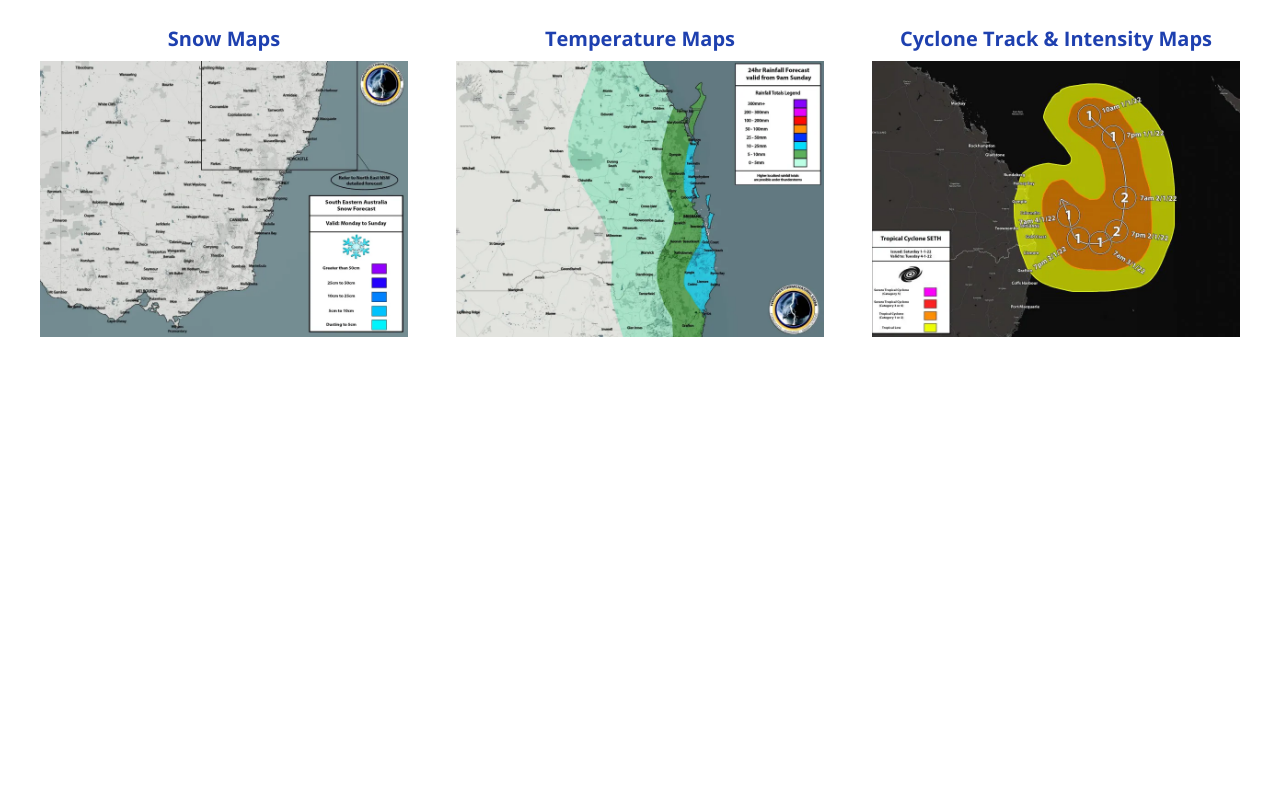
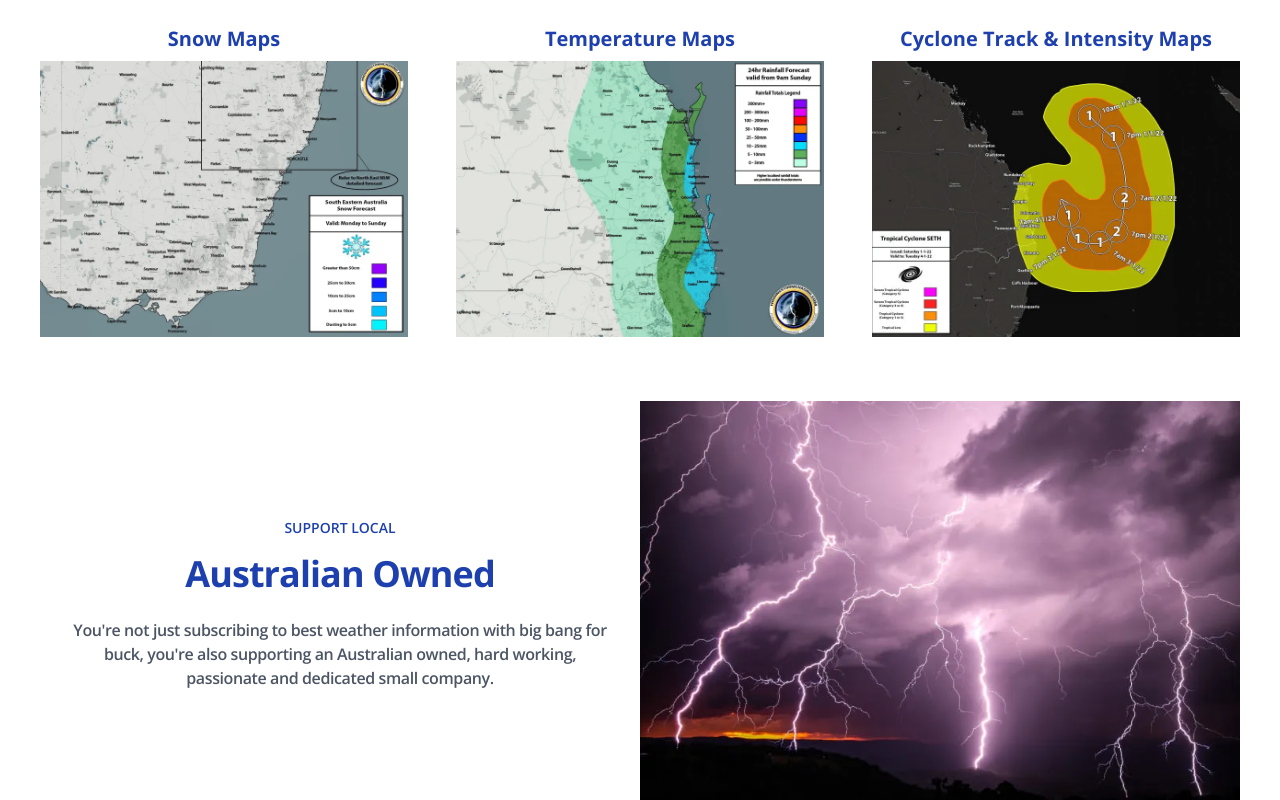
Before and after one commit to Crazyskip/higgins-clone, an Astro site: page / in a window 1280 px wide. Shown: the part 1312-2112 px from the top of the page. Before the commit the page ends 1713 px from the top, so only its background shows below. Built offline with nearby package versions, Linux system fonts and the light colour scheme; Astro itself is replaced by a stand-in of ours.

Commit message:
Add support section

```diff
--- a/src/pages/index.astro
+++ b/src/pages/index.astro
@@ -13,6 +13,8 @@ import rainMap from "../assets/images/rain_map.webp";
 import floodMap from "../assets/images/flood_map.webp";
 import snowMap from "../assets/images/snow_map.webp";
 import cycloneMap from "../assets/images/cyclone_map.webp";
+
+import supportImage from "../assets/images/support_image.webp";
 
 const details = [
   {
@@ -87,4 +89,27 @@ const maps = [
       }
     </div>
   </section>
+
+  <!-- Support Local -->
+  <section
+    class="flex flex-col items-center px-6 text-center lg:flex-row lg:px-10"
+  >
+    <div class="mb-8 px-2 sm:px-12 md:w-3/4 lg:mb-0 lg:w-1/2 lg:px-8">
+      <div class="mb-4 flex flex-col text-blue-800">
+        <span class="my-2 text-sm font-semibold uppercase">Support Local</span>
+        <h4 class="my-2 text-4xl font-bold tracking-tight">Australian Owned</h4>
+      </div>
+      <p class="mx-auto font-semibold tracking-tight text-gray-600 lg:max-w-xl">
+        You're not just subscribing to best weather information with big bang
+        for buck, you're also supporting an Australian owned, hard working,
+        passionate and dedicated small company.
+      </p>
+    </div>
+    <Image
+      src={supportImage}
+      alt="support"
+      width={760}
+      class="w-full lg:w-1/2"
+    />
+  </section>
 </Layout>
```
Also changed, not shown: src/assets/images/support_image.webp (added).
